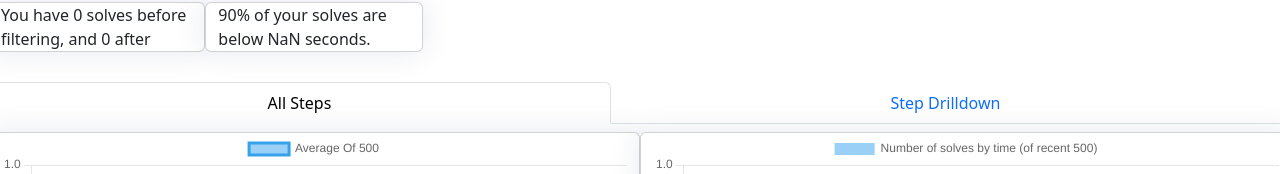
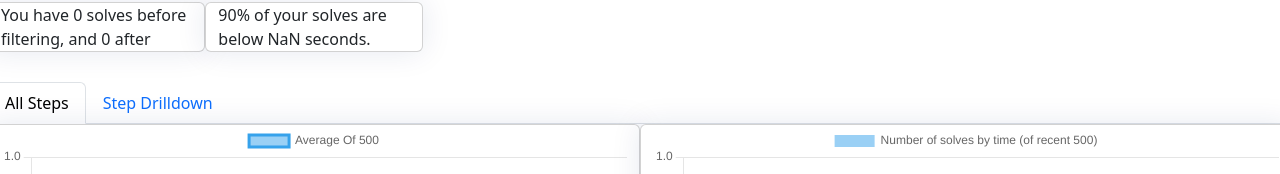
Before and after one commit to cuberplus/cubeastanalyzer, a React (Create React App) app: page / in a window 1280 px wide. Shown: the part 162-336 px from the top of the page. Built offline with nearby package versions, Linux system fonts and the light colour scheme.

Commit message:
Finished adding tabs

```diff
--- a/package.json
+++ b/package.json
@@ -20,6 +20,7 @@
     "fs": "^0.0.1-security",
     "moment": "^2.29.4",
     "react": "^18.2.0",
+    "react-bootstrap": "^2.8.0",
     "react-chartjs-2": "^5.2.0",
     "react-datepicker": "^4.18.0",
     "react-dom": "^18.2.0",
--- a/src/FilterPanel.tsx
+++ b/src/FilterPanel.tsx
@@ -8,6 +8,7 @@ import { StepDrilldown } from "./StepDrilldown";
 import Select from "react-select";
 import { Option } from "react-multi-select-component"
 import { calculate90thPercentile } from "./RunningAverageMath";
+import { Tabs, Tab } from 'react-bootstrap';
 import "./Style.css";
 
 export class FilterPanel extends React.Component<FilterPanelProps, FilterPanelState> {
@@ -55,7 +56,8 @@ export class FilterPanel extends React.Component<FilterPanelProps, FilterPanelSt
             { label: "H Perm", value: "H" },
             { label: "E Perm", value: "E" },
             { label: "Z Perm", value: "Z" }
-        ]
+        ],
+        tabKey: 1
     }
 
     static applyFiltersToSolves(allSolves: Solve[], filters: Filters): Solve[] {
@@ -100,7 +102,8 @@ export class FilterPanel extends React.Component<FilterPanelProps, FilterPanelSt
             drilldownStep: prevState.drilldownStep,
             filters: prevState.filters,
             chosenColors: prevState.chosenColors,
-            chosenPLLs: prevState.chosenPLLs
+            chosenPLLs: prevState.chosenPLLs,
+            tabKey: prevState.tabKey
         }
 
         return newState;
@@ -157,6 +160,11 @@ export class FilterPanel extends React.Component<FilterPanelProps, FilterPanelSt
         console.log("event is ", event)
         newFilters.includeMistakes = event.target.checked;
         this.setState({ filters: newFilters });
+    }
+
+
+    tabSelect(key: any) {
+        this.setState({ tabKey: key })
     }
 
     render() {
@@ -287,19 +295,14 @@ export class FilterPanel extends React.Component<FilterPanelProps, FilterPanelSt
 
                     <div className={"row"} >
 
-                        <ul className="nav nav-tabs d-flex" id="myTabjustified" role="tablist">
-                            <li className="nav-item flex-fill" role="presentation">
-                                <button className="nav-link w-100 active" id="home-tab" data-bs-toggle="tab" data-bs-target="#home-justified" type="button" role="tab" aria-controls="home" aria-selected="true">All Steps</button>
-                            </li>
-                            <li className="nav-item flex-fill" role="presentation">
-                                <button className="nav-link w-100" id="profile-tab" data-bs-toggle="tab" data-bs-target="#profile-justified" type="button" role="tab" aria-controls="profile" aria-selected="false">Step Drilldown</button>
-                            </li>
-                        </ul>
-                        <div className="tab-content pt-2" id="myTabjustifiedContent">
-                            <div className="tab-pane fade show active" id="home-justified" role="tabpanel" aria-labelledby="home-tab">
+                        <Tabs
+                            activeKey={this.state.tabKey}
+                            onSelect={this.tabSelect.bind(this)}
+                        >
+                            <Tab eventKey={1} title="All Steps">
                                 <ChartPanel solves={this.state.filteredSolves} />
-                            </div>
-                            <div className="tab-pane fade" id="profile-justified" role="tabpanel" aria-labelledby="profile-tab">
+                            </Tab>
+                            <Tab eventKey={2} title="Step Drilldown">
                                 <StepDrilldown steps={this.state.filteredSolves.map(x => {
                                     switch (this.state.drilldownStep.value) {
                                         case StepName.Cross:
@@ -321,8 +324,8 @@ export class FilterPanel extends React.Component<FilterPanelProps, FilterPanelSt
                                             return x.steps.cross;
                                     }
                                 })} stepName={this.state.drilldownStep.label} />
-                            </div>
-                        </div>
+                            </Tab>
+                        </Tabs>
 
                     </div>
 
--- a/src/Types.tsx
+++ b/src/Types.tsx
@@ -76,8 +76,9 @@ export interface FilterPanelState {
 
     // Objects required for filter objects to work
     drilldownStep: Option,
-    chosenColors: Option[]
-    chosenPLLs: Option[]
+    chosenColors: Option[],
+    chosenPLLs: Option[],
+    tabKey: number
 }
 
 export interface FileInputProps {
```
Also changed, not shown: 1 other file (tests, documents, lock files or other folders).
